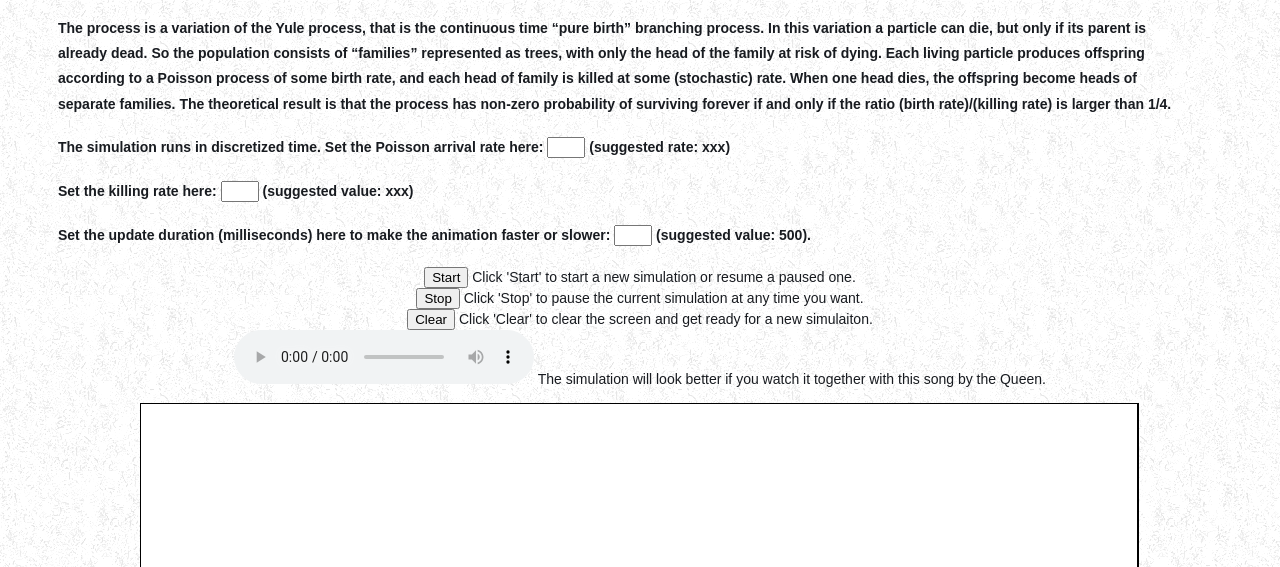
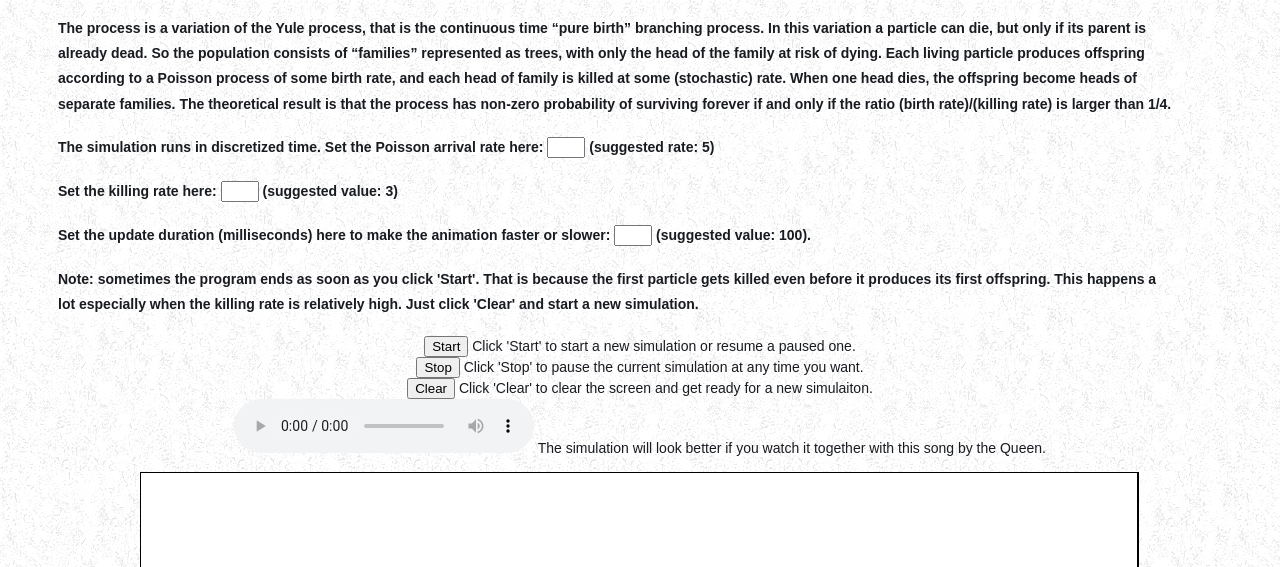
Before and after one commit to ShichangZh/ShichangZh.github.io, a plain HTML site: page Birth-and-Assassination/index.html in a window 1280 px wide. Shown: the part 233-800 px from the top of the page. Drawn offline with Linux system fonts and the light colour scheme; files whose address does not match are found by name.

Commit message:
Update index.html

```diff
--- a/Birth-and-Assassination/index.html
+++ b/Birth-and-Assassination/index.html
@@ -37,16 +37,20 @@
   <h4>
     The simulation runs in discretized time.
     Set the Poisson arrival rate here: <input type = "text" name = "lambda" id = "lambda" value = "" style = "width: 30px">
-    (suggested rate: xxx)
+    (suggested rate: 5)
   </h4>
 
   <h4>
     Set the killing rate here: <input type = "text" name = "parameter" id = "parameter" value = "" style = "width: 30px">
-    (suggested value: xxx)
+    (suggested value: 3)
   </h4>
 
   <h4>
-    Set the update duration (milliseconds) here to make the animation faster or slower: <input type = "text" name = "duration" id = "duration" value = "" style = "width: 30px"> (suggested value: 500).
+    Set the update duration (milliseconds) here to make the animation faster or slower: <input type = "text" name = "duration" id = "duration" value = "" style = "width: 30px"> (suggested value: 100).
+  </h4>
+
+  <h4>
+    Note: sometimes the program ends as soon as you click 'Start'. That is because the first particle gets killed even before it produces its first offspring. This happens a lot especially when the killing rate is relatively high. Just click 'Clear' and start a new simulation.
   </h4>
 
   <script type="text/javascript">
```
